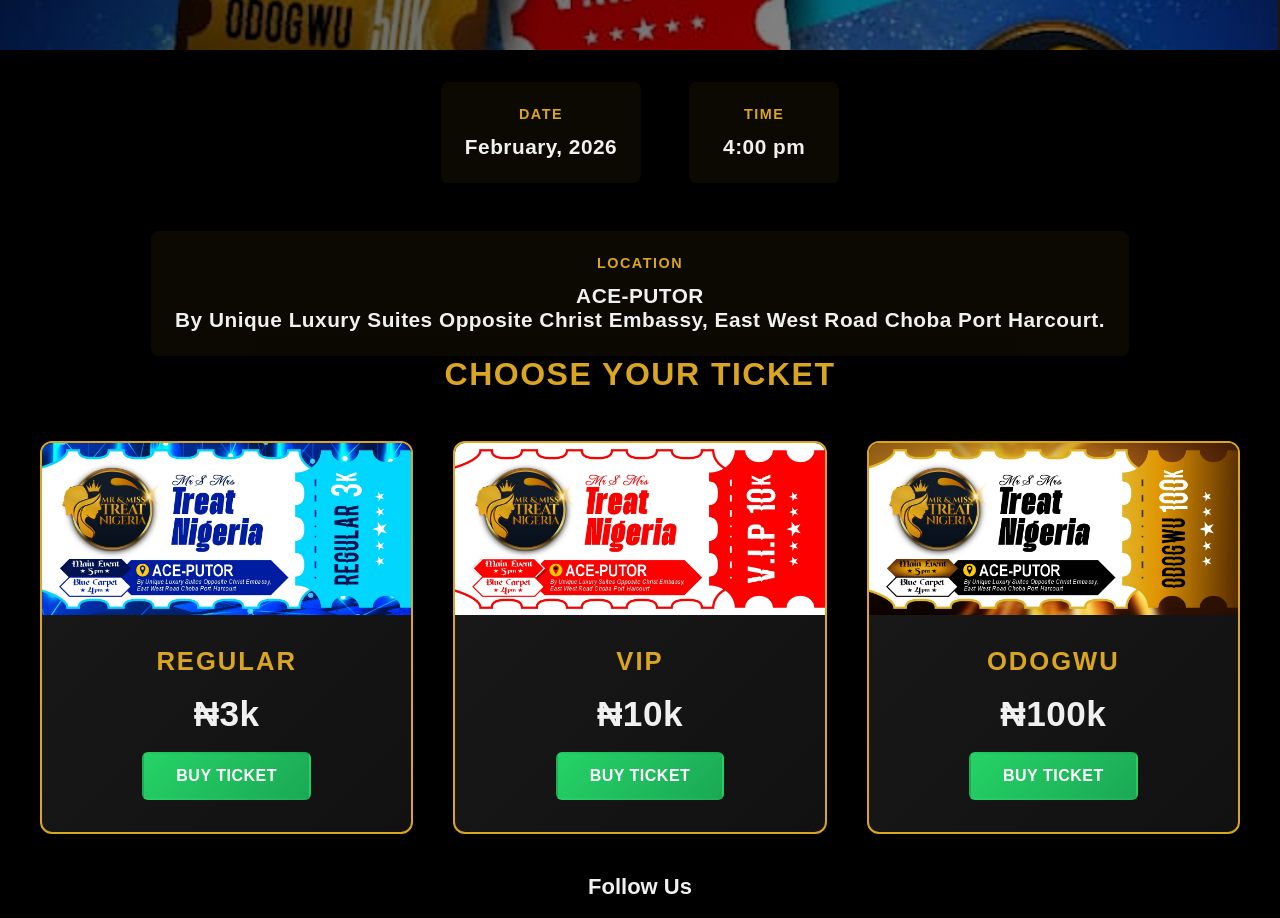
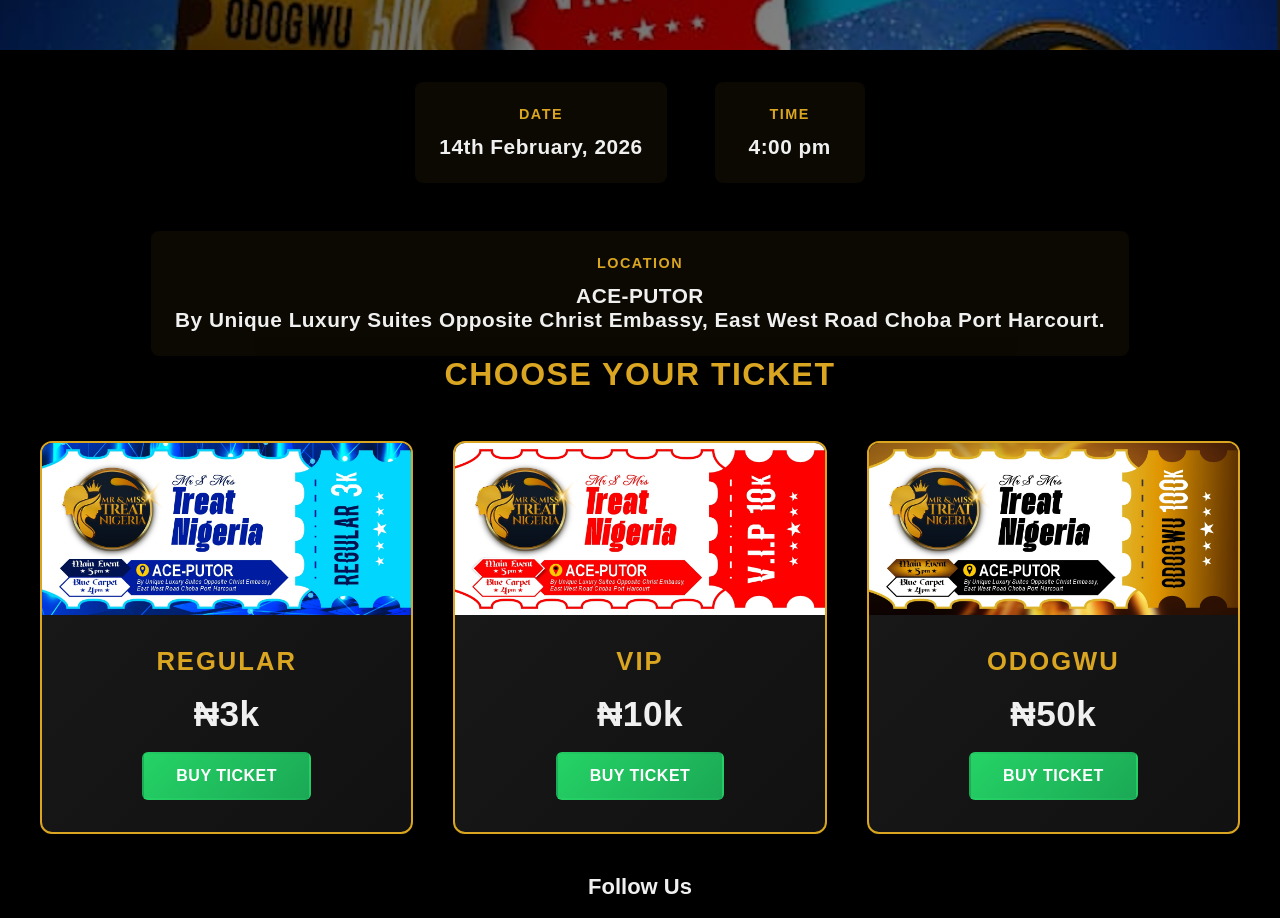
Before and after one commit to delo-flowz/mrandmisstreat-new, a Next.js app: page /ticket in a window 1280 px wide. Shown: the part 360-1278 px from the top of the page. Built offline with nearby package versions, Linux system fonts and the light colour scheme.

Commit message:
ticket perfect

```diff
--- a/src/app/ticket/page.tsx
+++ b/src/app/ticket/page.tsx
@@ -20,7 +20,7 @@ export default function TicketPage() {
         image: "/odogwu_ticket.jpg",
 
       name: "Odogwu",
-      price: "₦100k",
+      price: "₦50k",
     }
   ];
 
@@ -44,7 +44,7 @@ export default function TicketPage() {
           <div className={styles.detailsGrid}>
             <div className={styles.detailItem}>
               <span className={styles.detailLabel}>Date</span>
-              <span className={styles.detailValue}>February, 2026</span>
+              <span className={styles.detailValue}>14th February, 2026</span>
             </div>
             <div className={styles.detailItem}>
               <span className={styles.detailLabel}>Time</span>
```
